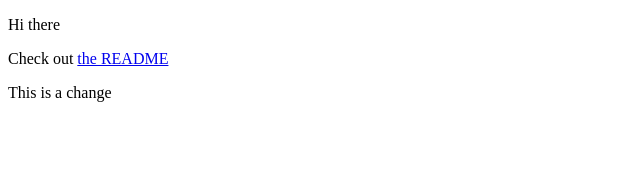
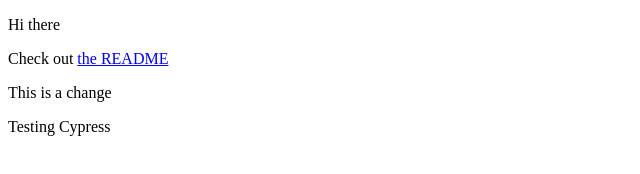
Before and after one commit to johnlindquist/eleventy-example, a website: page index.html in a window 1280 px wide. Shown: the whole page, without its empty margins (0-640 px from the left). Drawn offline with Linux system fonts and the light colour scheme.

Commit message:
Testing cypress

```diff
--- a/index.html
+++ b/index.html
@@ -7,5 +7,6 @@
     <p>Hi there</p>
     <p>Check out <a href="/README">the README</a></p>
     <p>This is a change</p>
+    <p>Testing Cypress</p>
   </body>
 </html>
```
